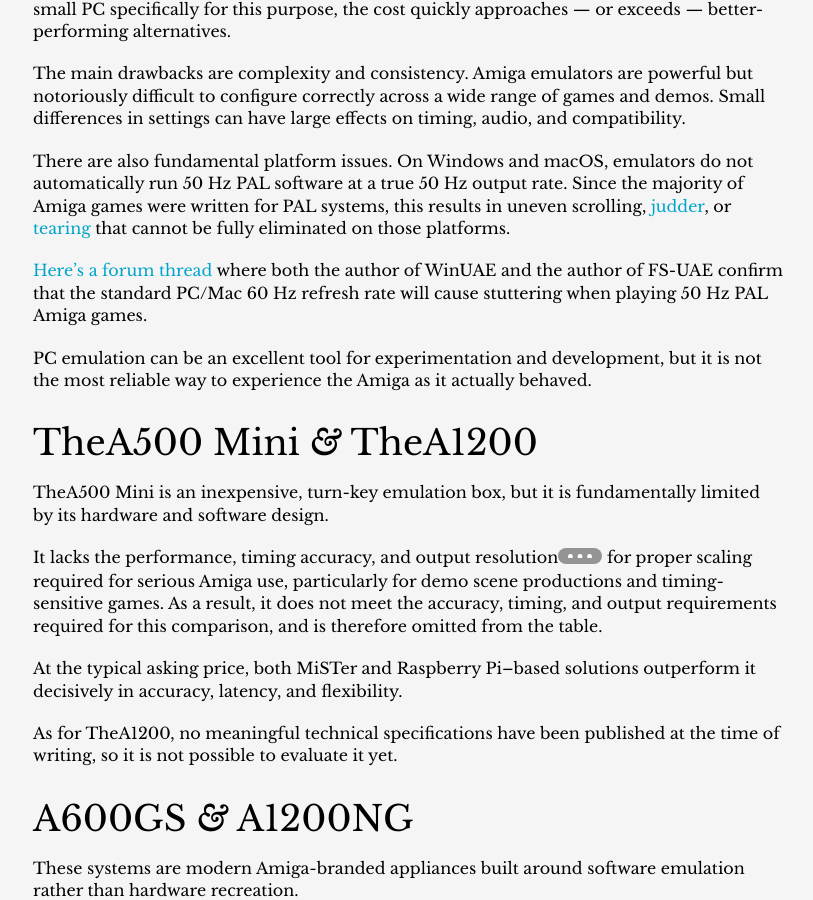
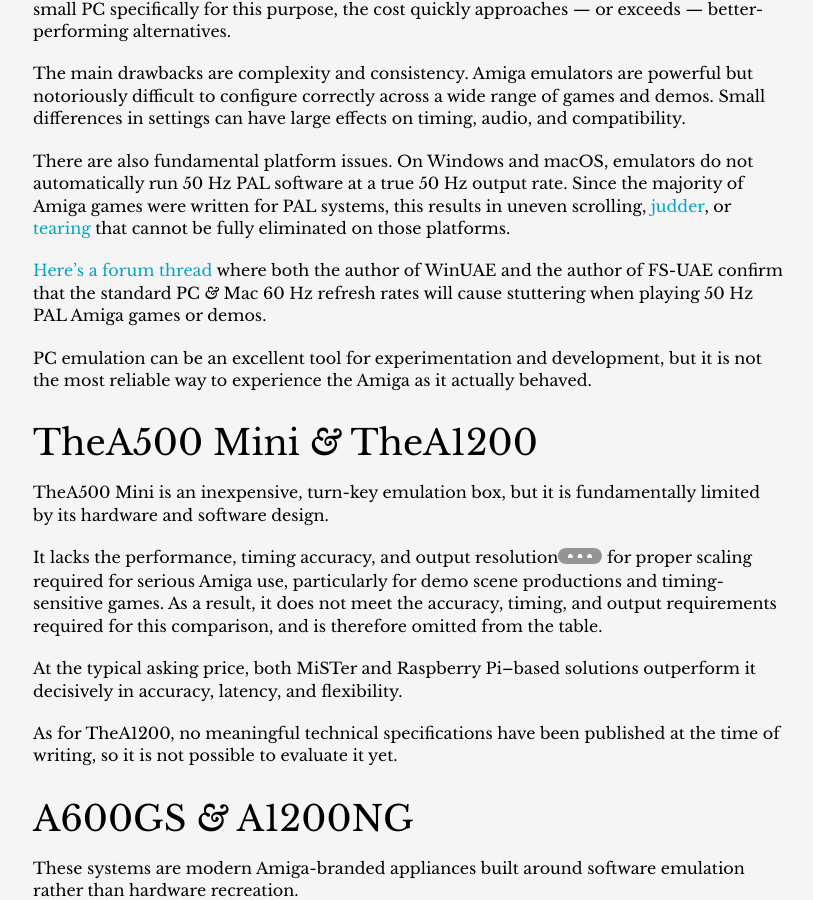
Before and after one commit to amigavision/amigavision.github.io, a Jekyll site: the page built from best.md, in a window 1280 px wide and 900 px high, scrolled down 612 px. Shown: the whole window, without its empty margins (232-1045 px from the left). Built offline with Jekyll 4.4.1, drawn with Linux system fonts in a browser that asks for light colours.

Commit message:
Improve wording

```diff
--- a/best.md
+++ b/best.md
@@ -17,7 +17,7 @@
 
 There are also fundamental platform issues. On Windows and macOS, emulators do not automatically run 50 Hz PAL software at a true 50 Hz output rate. Since the majority of Amiga games were written for PAL systems, this results in uneven scrolling, [judder], or [tearing] that cannot be fully eliminated on those platforms.
 
-[Here’s a forum thread](https://eab.abime.net/showthread.php/showthread.php?t=67729) where both the author of WinUAE and the author of FS-UAE confirm that the standard PC/Mac 60 Hz refresh rate will cause stuttering when playing 50 Hz PAL Amiga games.
+[Here’s a forum thread](https://eab.abime.net/showthread.php/showthread.php?t=67729) where both the author of WinUAE and the author of FS-UAE confirm that the standard PC *&* Mac 60 Hz refresh rates will cause stuttering when playing 50 Hz PAL Amiga games or demos.
 
 PC emulation can be an excellent tool for experimentation and development, but it is not the most reliable way to experience the Amiga as it actually behaved.
 
```
